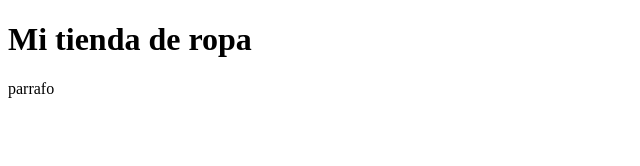
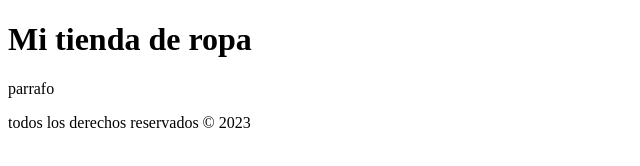
Before and after one commit to Tadeo-2404/Tienda-de-Ropa, a plain HTML site: page index.html in a window 1280 px wide. Shown: the whole page, without its empty margins (0-640 px from the left). Drawn offline with Linux system fonts and the light colour scheme.

Commit message:
agregando footer

```diff
--- a/index.html
+++ b/index.html
@@ -16,5 +16,8 @@
             </div>
         </section>
     </main>
+    <footer>
+        <p>todos los derechos reservados &copy; 2023</p>
+    </footer>
 </body>
 </html>
```
